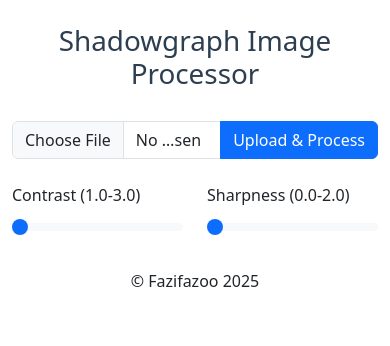
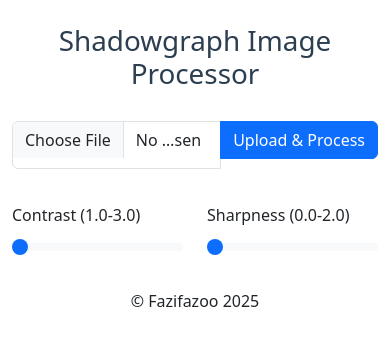
Before and after one commit to FaziFazoo/Image-processing, a Flask app: page / in a window 390 px wide. Shown: the top 346 px of the page. Run offline with Flask 3, Linux system fonts and the light colour scheme.

Commit message:
Make web app mobile friendly

```diff
--- a/templates/upload.html
+++ b/templates/upload.html
@@ -1,6 +1,7 @@
 <!DOCTYPE html>
 <html>
 <head>
+    <meta name="viewport" content="width=device-width, initial-scale=1">
     <title>Shock Wave Visualization</title>
     <link rel="stylesheet" href="https://cdn.jsdelivr.net/npm/bootstrap@5.3.0/dist/css/bootstrap.min.css">
     <style>
@@ -17,6 +18,17 @@
         h1 {
             color: #2c3e50;
             margin-bottom: 30px;
+            text-align: center; /* Center align heading */
+        }
+        .form-control {
+            margin-bottom: 10px; /* Add some space below form elements */
+        }
+        .btn-primary {
+            margin-bottom: 20px; /* Add some space below button */
+        }
+        .img-fluid {
+            max-width: 100%; /* Ensure images are responsive */
+            height: auto;
         }
     </style>
 </head>
```
